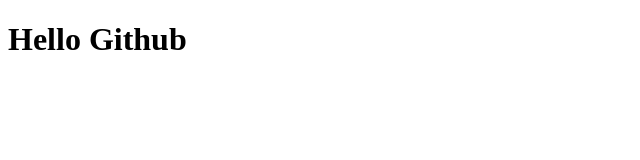
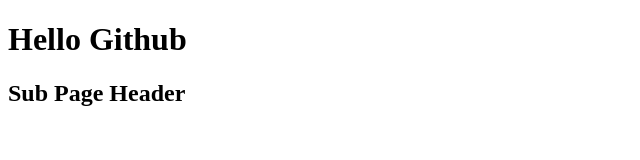
Before and after one commit to oat20/github-training, a plain HTML site: page index.html in a window 1280 px wide. Shown: the whole page, without its empty margins (0-640 px from the left). Drawn offline with Linux system fonts and the light colour scheme.

Commit message:
Update index.html

```diff
--- a/index.html
+++ b/index.html
@@ -8,5 +8,7 @@
 </head>
 <body>
     <h1>Hello Github</h1>
+    <h2>Sub Page Header</h2>
+
 </body>
 </html>
```
